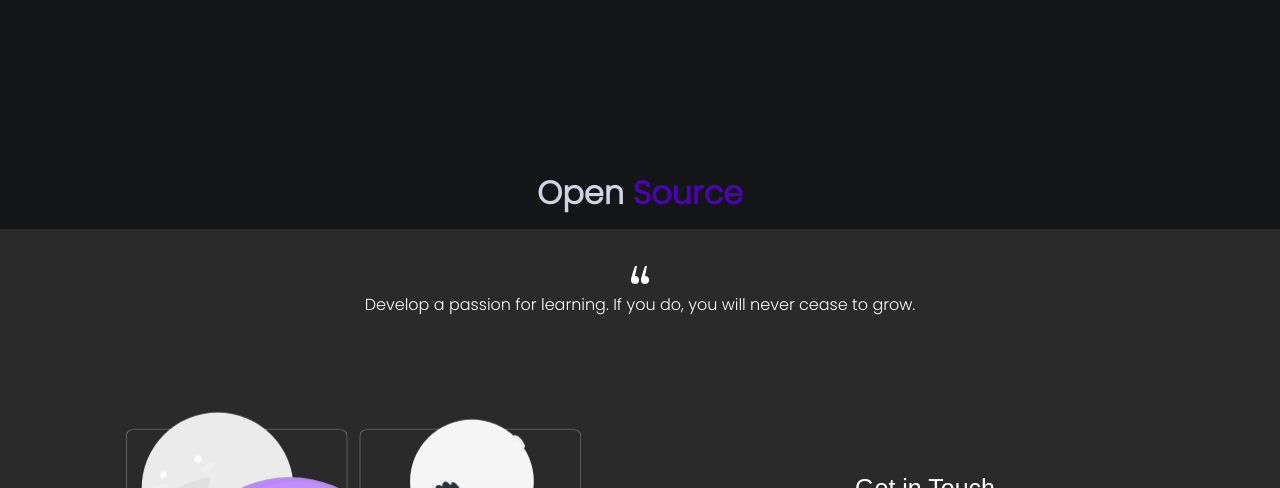
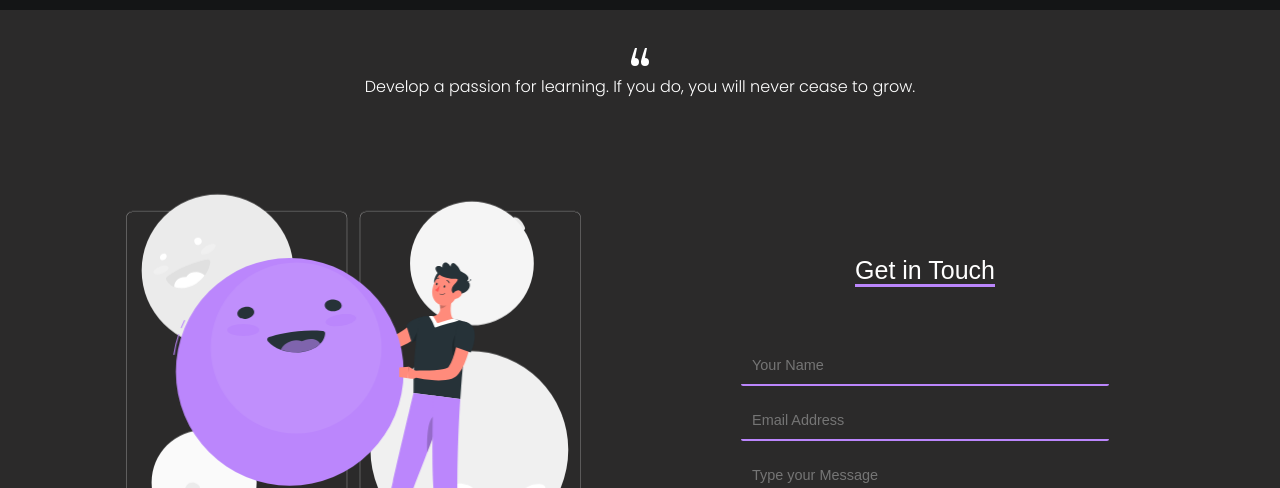
Before and after one commit to t0mmy-3mad/t0mmy-3mad.github.i, a plain HTML site: page experience.html in a window 1280 px wide. Shown: the part 612-1100 px from the top of the page. Drawn offline with nearby package versions, Linux system fonts and the light colour scheme; some icons are missing; files whose address does not match are found by name.

Commit message:
Updated once again

```diff
--- a/experience.html
+++ b/experience.html
@@ -571,10 +571,10 @@
       </main>
     </div>
 
-    <div class="main1 pt-1">
+    <!-- <div class="main1 pt-1">
       <h4 class="text-center heading1">
         Open <span class="my_experience">Source</span>
-      </h4>
+      </h4> -->
 
       <!-- Hackathon Section -->
 
```
